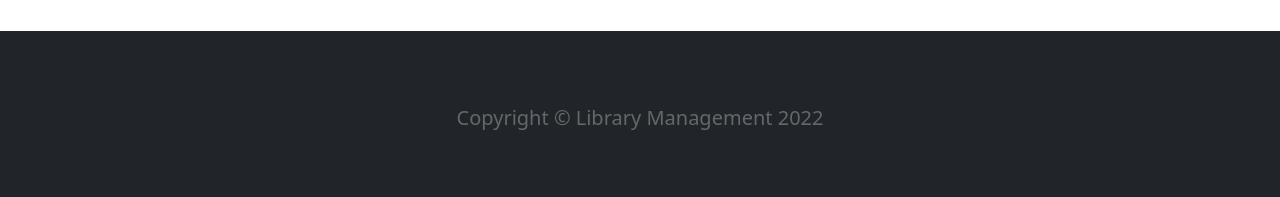
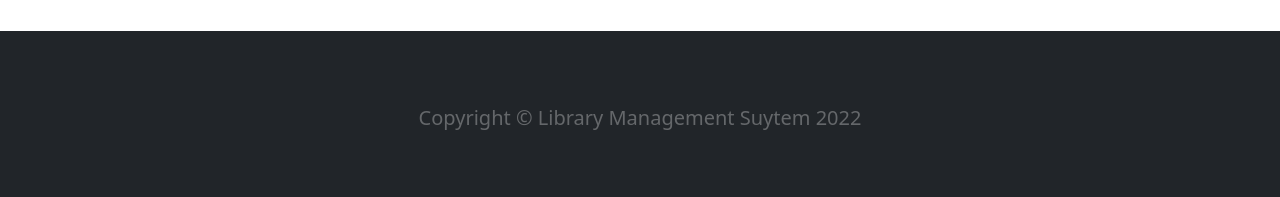
Before and after one commit to manasa-swamireddy/Library-Management-System, a PHP site: page /index.php in a window 1280 px wide. Shown: the part 1936-2133 px from the top of the page. Run offline with PHP 8.4, Linux system fonts and the light colour scheme.

Commit message:
added copyrigth

```diff
--- a/Student_/modals/footer.php
+++ b/Student_/modals/footer.php
@@ -8,7 +8,7 @@
 			<a href=""><i class="bi bi-facebook text-popup mx-1"></i></a>
 			<a href=""><i class="bi bi-linkedin text-popup mx-1"></i></a>
 			<a href=""><i class="bi bi-instagram text-popup mx-1"></i></a>
-			<p class="lead" style="opacity: 0.3;">Copyright &copy; Library Management 2022</p>
+			<p class="lead" style="opacity: 0.3;">Copyright &copy; Library Management Suytem 2022</p>
 			<a href="#" class="position-absolute bottom-0 end-0 p-5"><i class="bi bi-arrow-up-circle h1"></i></a>
 		</div>
 	</footer>
```
